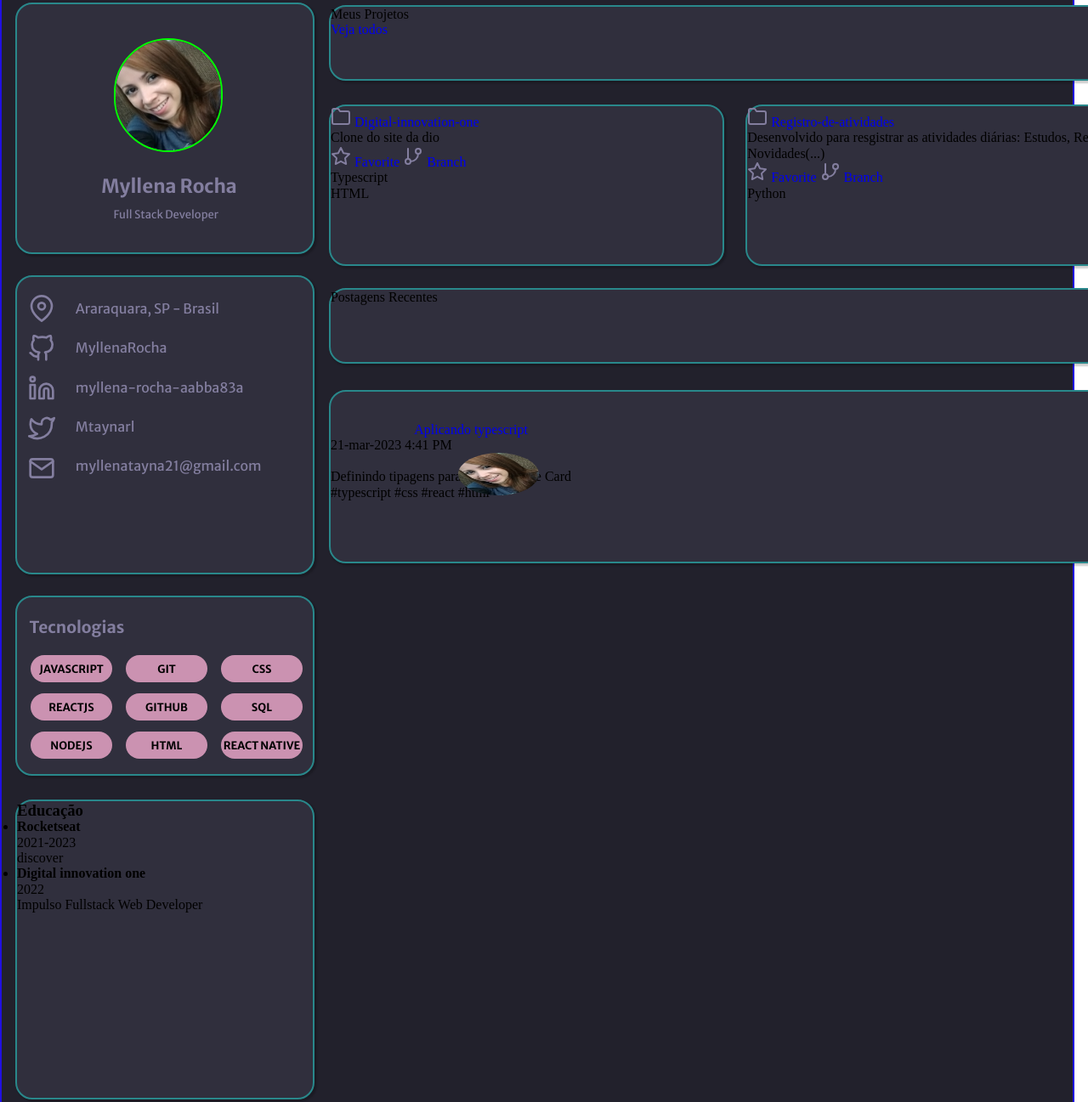
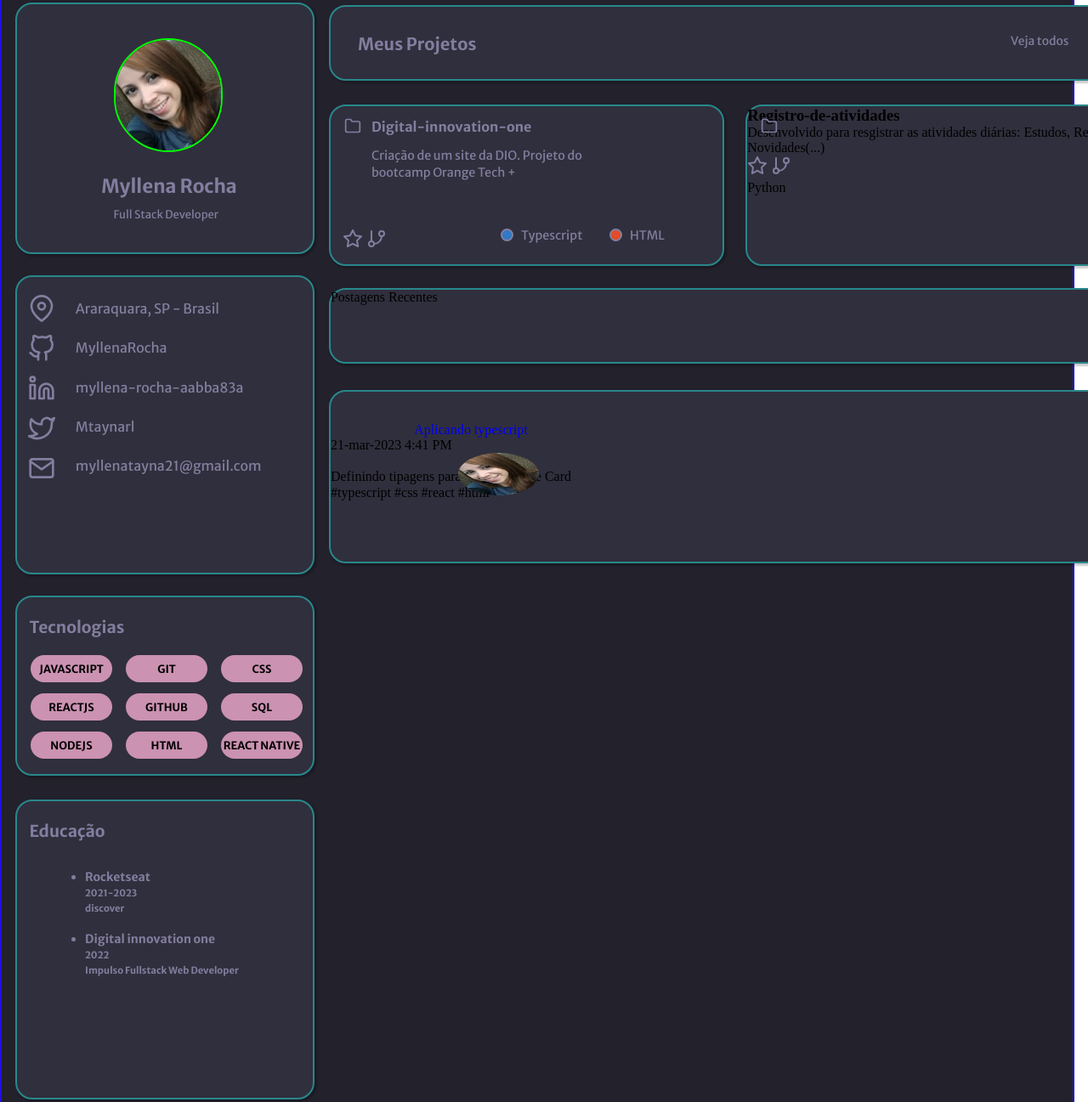
Before and after one commit to MyllenaRocha/portfolio, a website: page Profile/index.html in a window 1280 px wide. Shown: the part 15-1312 px from the top of the page at 85% size. Drawn offline with nearby package versions, Linux system fonts and the light colour scheme.

Commit message:
edição do card project1, estilizado

```diff
--- a/Profile/fontes.css
+++ b/Profile/fontes.css
@@ -120,7 +120,141 @@
     height: 2rem;
     width: 6rem;
     background: #CB92B1;
-    border-radius: 30px;
+    border-radius: 1.8rem;
     margin: revert;
+}
+.education h3{
+    position: absolute;
+    width: 7.5rem;
+    height: 1.6rem;
+    left: 0.9rem;
+    top: 1.5rem;
+
+    font-family: 'Merriweather Sans';
+    font-style: normal;
+    font-weight: 700;
+    font-size: 1.2rem;
+
+    color: #837E9F;
 
 }
+.education ul {
+    position: absolute;
+/*  width: 16rem;
+    height: 15.3rem; */
+    left: 5rem;
+    top: 5rem;
+    font-family: 'Merriweather Sans';
+    font-style: normal;
+    font-weight: 700;
+    font-size: 14px;
+    line-height: 18px;
+
+    color: #837E9F;
+}
+.my_projects p {
+    position: absolute;
+    width: 8.75rem;
+    height: 1.6rem;
+    left: 2rem;
+    top: 2rem;
+    font-family: 'Merriweather Sans';
+    font-style: normal;
+    font-weight: 700;
+    font-size: 1.25rem;
+    line-height: 1.5rem;
+
+    color: #837E9F;
+}
+.my_projects a {
+    position: absolute;
+    width: 4.4rem;
+    height: 1.1rem;
+    left: 50rem;
+    top: 2rem;
+    font-family: 'Merriweather Sans';
+    font-style: normal;
+    font-weight: 400;
+    font-size: 0.87rem;
+    line-height: 1.12rem;
+
+    color: #837E9F;
+}
+.project1 p {
+    width: 6rem;
+    height: 1.1rem;
+    top: 9rem;
+
+    font-family: 'Merriweather Sans';
+    font-style: normal;
+    font-weight: 400;
+    font-size: 0.9rem;
+    line-height: 1.12rem;
+
+    color: #837E9F;
+}
+#lang{
+    position: absolute;
+    left: 14rem;
+}
+#uage{
+    position: absolute;
+    left: 22rem;
+}
+#boxTs {
+    box-sizing: border-box;
+    position: absolute;
+    width: 15px;
+    height: 15px;
+    left: 12.5rem;
+    top: 9rem;
+    border-radius: 2rem;
+    background: #3178c6;
+    border: 2px solid #837E9F;
+}
+#boxHtml {
+    box-sizing: border-box;
+    position: absolute;
+    width: 15px;
+    height: 15px;
+    left: 20.5rem;
+    top: 9rem;
+    border-radius: 2rem;
+    background: #e34c26;
+    border: 2px solid #837E9F;
+}
+.proOne {
+    width: 12rem;
+    height: 2rem;
+    position: absolute;
+    left: 0.9rem;
+    top: 9rem;
+
+
+}
+.project1 h3 {
+    position: absolute;
+    width: 15.6rem;
+    height: 1.12rem;
+    left: 3rem;
+    top: 0.9rem;
+    font-family: 'Merriweather Sans';
+    font-style: normal;
+    font-weight: 700;
+    font-size: 1rem;
+    line-height: 1.25rem;
+    color: #837E9F;
+}
+.project1 h4 {
+    position: absolute;
+    width: 20rem;
+    height: 1.18rem;
+    left: 3rem;
+    top: 3rem;
+    font-family: 'Merriweather Sans';
+    font-style: normal;
+    font-weight: 400;
+    font-size: 0.9rem;
+    line-height: 1.25rem;
+    color: #837E9F;
+}
--- a/Profile/img.css
+++ b/Profile/img.css
@@ -21,3 +21,19 @@
 
     border-radius: 50%;
 }
+.folderP1 {
+    position: absolute;
+    width: 20px;
+    height: 20px;
+    left: 1rem;
+    top: 0.8rem;
+
+}
+.folderP2 {
+    position: absolute;
+    width: 20px;
+    height: 20px;
+    left: 1rem;
+    top: 0.8rem;
+
+}
--- a/Profile/index.html
+++ b/Profile/index.html
@@ -84,13 +84,17 @@
             <ul>
                 <li>
                     <strong> Rocketseat </strong>
-                    <p> 2021-2023 </p>
-                    <p> discover </p>
-                </li>
+                    <small>
+                        <p>2021-2023 </p>
+                        <p> discover </p>
+                    </small>
+                </li> <br>
                 <li>
                     <strong> Digital innovation one </strong>
-                    <p> 2022 </p>
-                    <p> Impulso Fullstack Web Developer </p>
+                    <small>
+                        <p> 2022 </p>
+                        <p> Impulso Fullstack Web Developer </p>
+                    </small>
                 </li>
 
             </ul>
@@ -102,34 +106,41 @@
         </div>
 
         <div class="project1 box">
-            <a href="https://github.com/MyllenaRocha/CloneDoSiteDaDio" target="_blank">
-            <img src="../assets/folder.svg" alt="pasta"> Digital-innovation-one </a>
-            <p> Clone do site da dio </p>
-            <div class="project1_low">
+            <nav id="boxTs"></nav>
+            <nav id="boxHtml"></nav>
+
+            <a href="https://github.com/MyllenaRocha/CloneDoSiteDaDio" target="_blank" >
+            <img src="../assets/folder.svg" alt="pasta" class="folderP1"> </a>
+            <h3>Digital-innovation-one</h3>
+            <h4> Criação de um site da DIO.  Projeto do bootcamp Orange Tech +</h4>
+            <div class="proOne">
                 <a href="https://github.com/MyllenaRocha/CloneDoSiteDaDio/stargazers">
-                <img src="../assets/star.svg" alt="star"> Favorite </a>
+                <img src="../assets/star.svg" alt="star" class="star1"></a>
 
                 <a href="https://github.com/MyllenaRocha/CloneDoSiteDaDio/branches">
-                <img src="../assets/git-branch.svg" alt="branch"> Branch </a>
+                <img src="../assets/git-branch.svg" alt="branch" class="branch1"></a>
+            </div>
 
-                <p> Typescript</p>
-                <p> HTML</p>
-            </div>
+                <p id="lang"> Typescript</p>
+                <p id="uage"> HTML</p>
+
         </div>
 
         <div class="project2 box">
+
             <a href="https://github.com/MyllenaRocha/RegistrodeAtividades" target="_blank">
-            <img src="../assets/folder.svg" alt="pasta"> Registro-de-atividades </a>
+            <img src="../assets/folder.svg" alt="pasta" class="folderP2"> </a>
+            <h3>Registro-de-atividades </h3>
             <p> Desenvolvido para resgistrar as atividades diárias: Estudos, Receitas, Novidades(...) </p>
-            <div class="project2_low">
+
                 <a href="https://github.com/MyllenaRocha/RegistrodeAtividades/stargazers" target="_blank">
-                <img src="../assets/star.svg" alt="star"> Favorite </a>
+                <img src="../assets/star.svg" alt="star"></a>
 
                 <a href="https://github.com/MyllenaRocha/RegistrodeAtividades/branches" target="_blank">
-                <img src="../assets/git-branch.svg" alt="branch"> Branch </a>
+                <img src="../assets/git-branch.svg" alt="branch"></a>
 
                 <p>Python</p>
-            </div>
+
         </div>
 
         <div class="recentPosts box">
```
